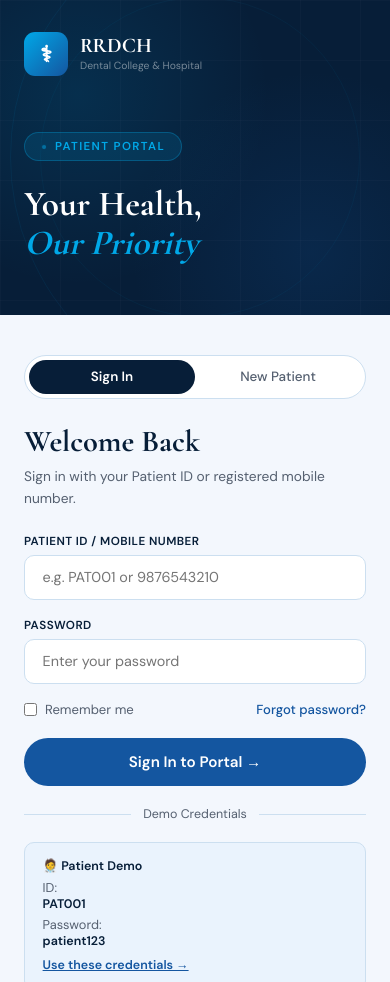
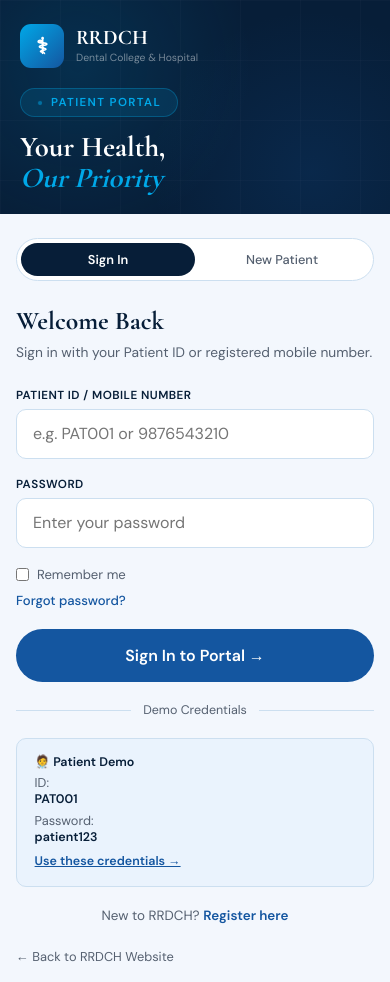
Before and after one commit to Kushal-191105/rrdch-website, a plain HTML site: page patients.html in a window 390 px wide. Shown: the top 982 px of the page. Drawn offline with nearby package versions, Linux system fonts and the light colour scheme.

Commit message:
updated mobile responsive

```diff
--- a/patients.html
+++ b/patients.html
@@ -83,11 +83,58 @@
     .back-link{display:flex;align-items:center;gap:0.4rem;font-size:0.8rem;color:var(--muted);text-decoration:none;margin-top:1.5rem;transition:color 0.2s;}
     .back-link:hover{color:var(--blue);}
 
-    @media(max-width:768px){
-      body{flex-direction:column;}
-      .left-panel{width:100%;padding:2rem 1.5rem;min-height:auto;}
-      .feature-list,.left-desc{display:none;}
-      .right-panel{width:100%;padding:1.5rem;}
+    /* ── MOBILE RESPONSIVE ── */
+    @media(max-width:900px){
+      body{flex-direction:column;overflow:auto;}
+
+      .left-panel{
+        width:100%;
+        padding:2rem 1.5rem 1.75rem;
+        min-height:auto;
+        flex-shrink:0;
+      }
+      .deco-ring,.deco-ring2{display:none;}
+      .left-desc{display:none;}
+      .feature-list{display:none;}
+
+      .portal-logo{margin-bottom:1.25rem;}
+      .left-badge{margin-bottom:0.85rem;}
+      .left-title{font-size:clamp(1.8rem,6vw,2.6rem);margin-bottom:0;}
+
+      .right-panel{
+        width:100%;
+        min-height:auto;
+        padding:1.75rem 1.25rem 2.5rem;
+        align-items:flex-start;
+        overflow-y:visible;
+      }
+      .login-box{
+        max-width:100%;
+        padding:0;
+      }
+    }
+
+    @media(max-width:480px){
+      .left-panel{padding:1.5rem 1.25rem 1.25rem;}
+      .right-panel{padding:1.5rem 1rem 2rem;}
+
+      .panel-title{font-size:1.6rem;}
+      .form-row-2{grid-template-columns:1fr;}
+
+      .form-group input,.form-group select{
+        font-size:1rem; /* prevents iOS zoom on focus */
+        padding:0.85rem 1rem;
+      }
+      .primary-btn{padding:1rem;font-size:1rem;}
+
+      .form-footer{flex-direction:column;align-items:flex-start;gap:0.6rem;}
+      .tab-btn{font-size:0.8rem;padding:0.5rem;}
+    }
+
+    @media(max-width:360px){
+      .left-panel{padding:1.25rem 1rem 1rem;}
+      .right-panel{padding:1.25rem 0.9rem 2rem;}
+      .panel-title{font-size:1.45rem;}
     }
   </style>
 </head>
@@ -113,7 +160,6 @@
         <div class="feature-item">Treatment history & visit summaries</div>
         <div class="feature-item">Prescription & doctor's notes</div>
         <div class="feature-item">Follow-up reminders</div>
-
       </div>
     </div>
   </div>
@@ -225,9 +271,7 @@
       const pass = document.getElementById('loginPass').value.trim();
       const err = document.getElementById('loginError');
 
-      // Check stored patients
       const patients = JSON.parse(localStorage.getItem('rrdch_patients') || '[]');
-      // Add demo patient if not exists
       if (!patients.find(p => p.patientId === 'PAT001')) {
         patients.push({patientId:'PAT001',password:'patient123',firstName:'Demo',lastName:'Patient',mobile:'9876543210',email:'demo@rrdch.com',dob:'1990-01-01',gender:'Male'});
         localStorage.setItem('rrdch_patients', JSON.stringify(patients));
```
